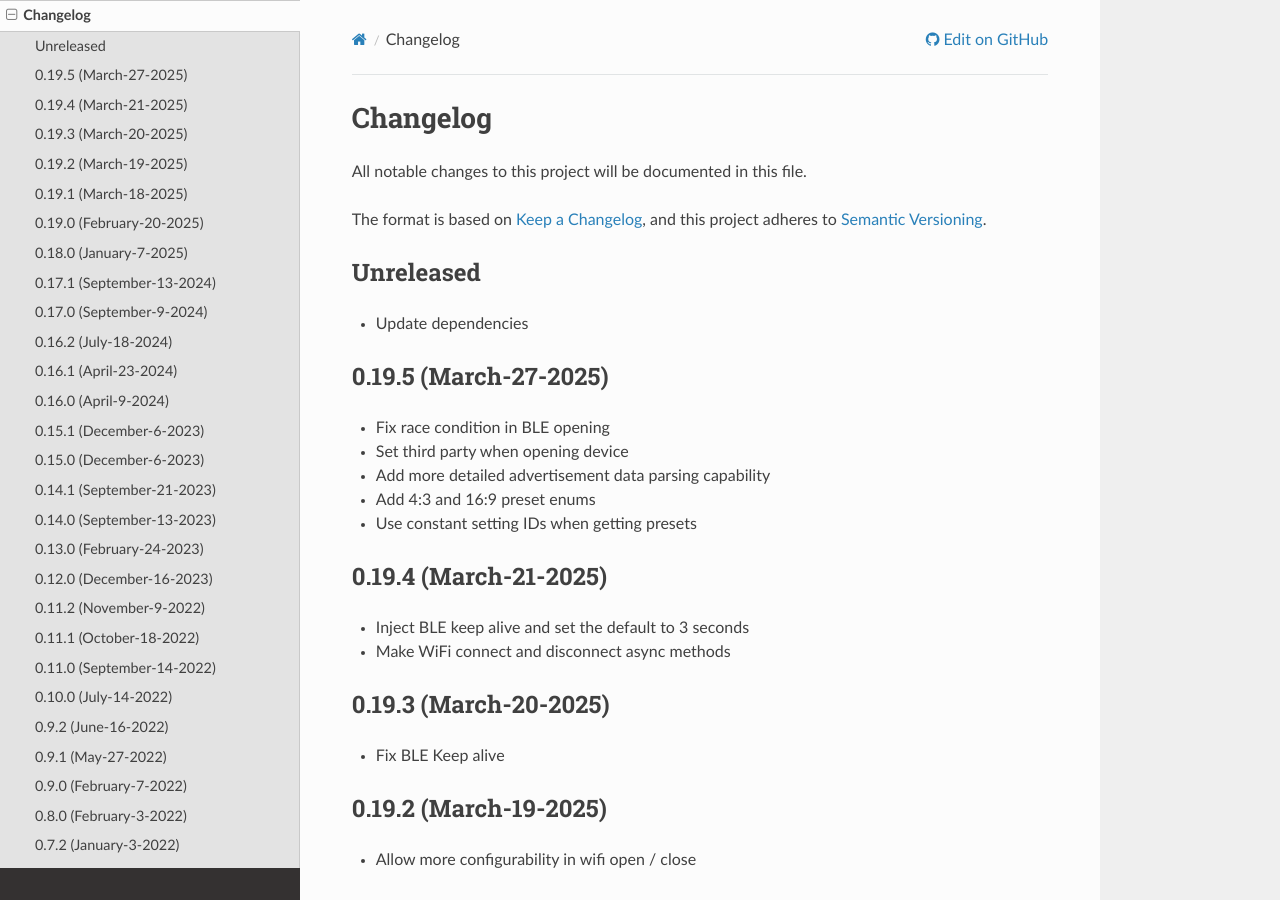
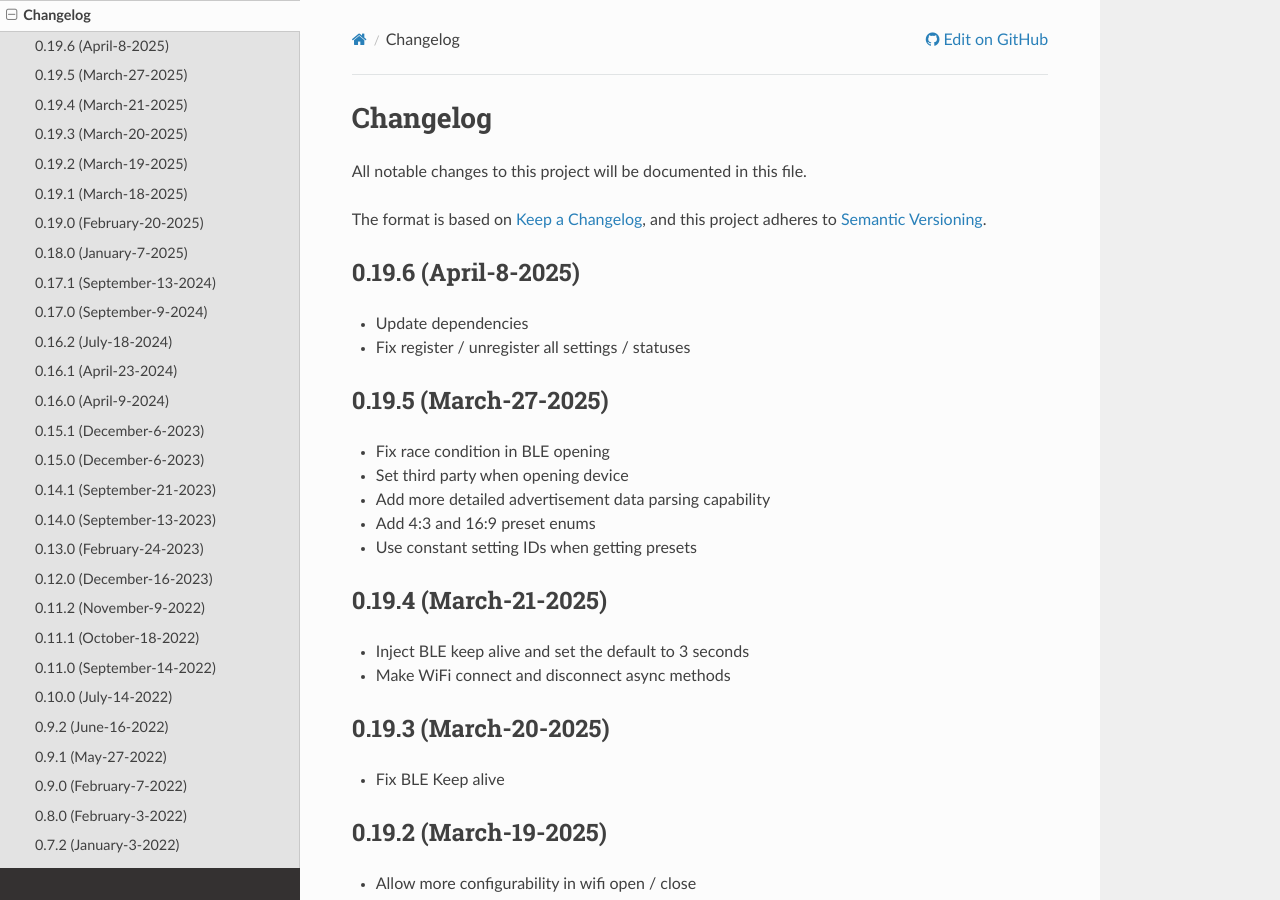
Before and after one commit to gopro/OpenGoPro, a Sphinx documentation site: the page built from demos/python/sdk_wireless_camera_control/docs/changelog.rst, in a window 1280 px wide and 900 px high. Built offline with Sphinx 7.4.7 and the Read the Docs theme 3.1.0, drawn with Linux system fonts in a browser that asks for light colours; the version number could not be read and is left out.

Commit message:
Update version and changelog

```diff
--- a/demos/python/sdk_wireless_camera_control/docs/changelog.rst
+++ b/demos/python/sdk_wireless_camera_control/docs/changelog.rst
@@ -9,9 +9,10 @@ All notable changes to this project will be documented in this file.
 The format is based on `Keep a Changelog <https://keepachangelog.com/en/1.0.0/>`_,
 and this project adheres to `Semantic Versioning <https://semver.org/spec/v2.0.0.html>`_.
 
-Unreleased
-----------
+0.19.6 (April-8-2025)
+--------------------
 * Update dependencies
+* Fix register / unregister all settings / statuses
 
 0.19.5 (March-27-2025)
 ----------------------
```
Also changed, not shown: 1 other file.
